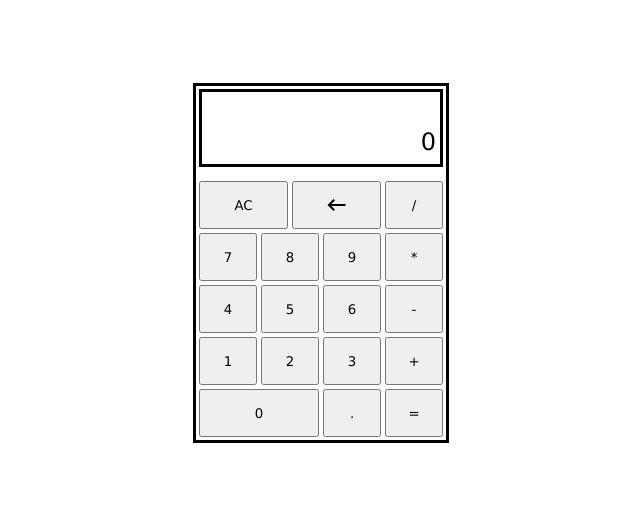
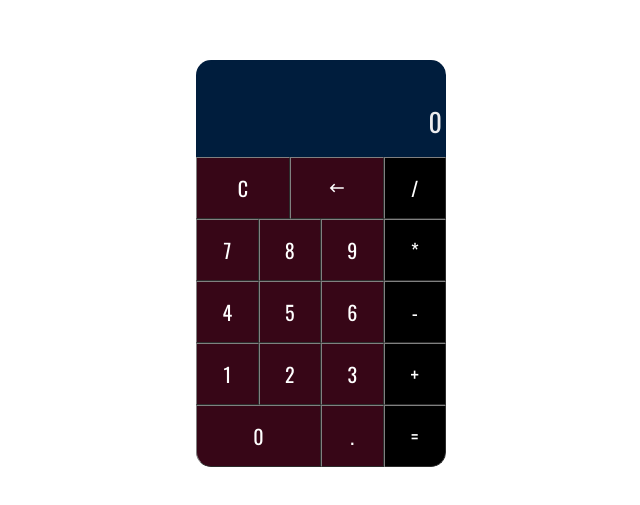
Before and after one commit to gregoriusavip/web-calculator, a plain HTML site: page index.html in a window 1280 px wide. Shown: the part 137-642 px from the top of the page, without its empty margins (319-959 px from the left). Drawn offline with nearby package versions, Linux system fonts and the light colour scheme.

Commit message:
Redesign style

```diff
--- a/index.html
+++ b/index.html
@@ -5,6 +5,12 @@
     <meta name="viewport" content="width=device-width, initial-scale=1.0" />
     <title>Calculator</title>
     <link rel="stylesheet" href="./style.css" />
+    <link rel="preconnect" href="https://fonts.googleapis.com" />
+    <link rel="preconnect" href="https://fonts.gstatic.com" crossorigin />
+    <link
+      href="https://fonts.googleapis.com/css2?family=Oswald:wght@200..700&display=swap"
+      rel="stylesheet"
+    />
     <link
       rel="stylesheet"
       href="https://fonts.googleapis.com/css2?family=Material+Symbols+Outlined:opsz,wght,FILL,GRAD@20..48,100..700,0..1,-50..200"
@@ -16,7 +22,7 @@
       <div id="display">0</div>
       <div id="buttons">
         <div class="row one">
-          <button id="clear">AC</button>
+          <button id="clear">C</button>
           <button id="undo" class="material-symbols-outlined">
             keyboard_backspace
           </button>
--- a/style.css
+++ b/style.css
@@ -1,7 +1,7 @@
 * {
   margin: 0px;
   padding: 0px;
-  font-family: Verdana, Tahoma, sans-serif;
+  font-family: "Oswald", sans-serif;
 }
 
 body {
@@ -15,43 +15,56 @@ body {
   display: flex;
   flex-direction: column;
   width: 250px;
-  gap: 8px;
-  border-style: solid;
 }
 
 #display {
-  height: 64px;
+  height: 81px;
   display: flex;
   justify-content: flex-end;
   align-items: end;
-  border: solid;
-  margin: 3px;
-  font-size: x-large;
-  padding: 0 4px 8px 0;
+  font-size: 26px;
+  color: #ececee;
+  padding: 0 4px 16px 0;
   overflow: hidden;
+  background-color: #001d3d;
+  border-radius: 15px 15px 0 0;
 }
 
 #buttons {
   display: flex;
   flex-direction: column;
-  margin: 3px;
-  gap: 4px;
 }
 
 .row {
   display: flex;
-  gap: 4px;
 }
 
 .row > button {
   width: 100%;
-  height: 48px;
+  height: 62px;
   flex: auto;
+  border: 1px outset grey;
+  background-color: #370617;
+  font-size: 20px;
+  color: white;
 }
 
 #divide,
 #evaluate,
 #decimal {
-  min-width: 58px;
-  max-width: 58px;
+  min-width: 62.5px;
+  max-width: 62.5px;
 }
+
+#zero {
+  border-bottom-left-radius: 15px;
+}
+
+#evaluate {
+  border-bottom-right-radius: 15px;
+}
+
+#evaluate,
+button.operator {
+  background-color: black;
+}
```
